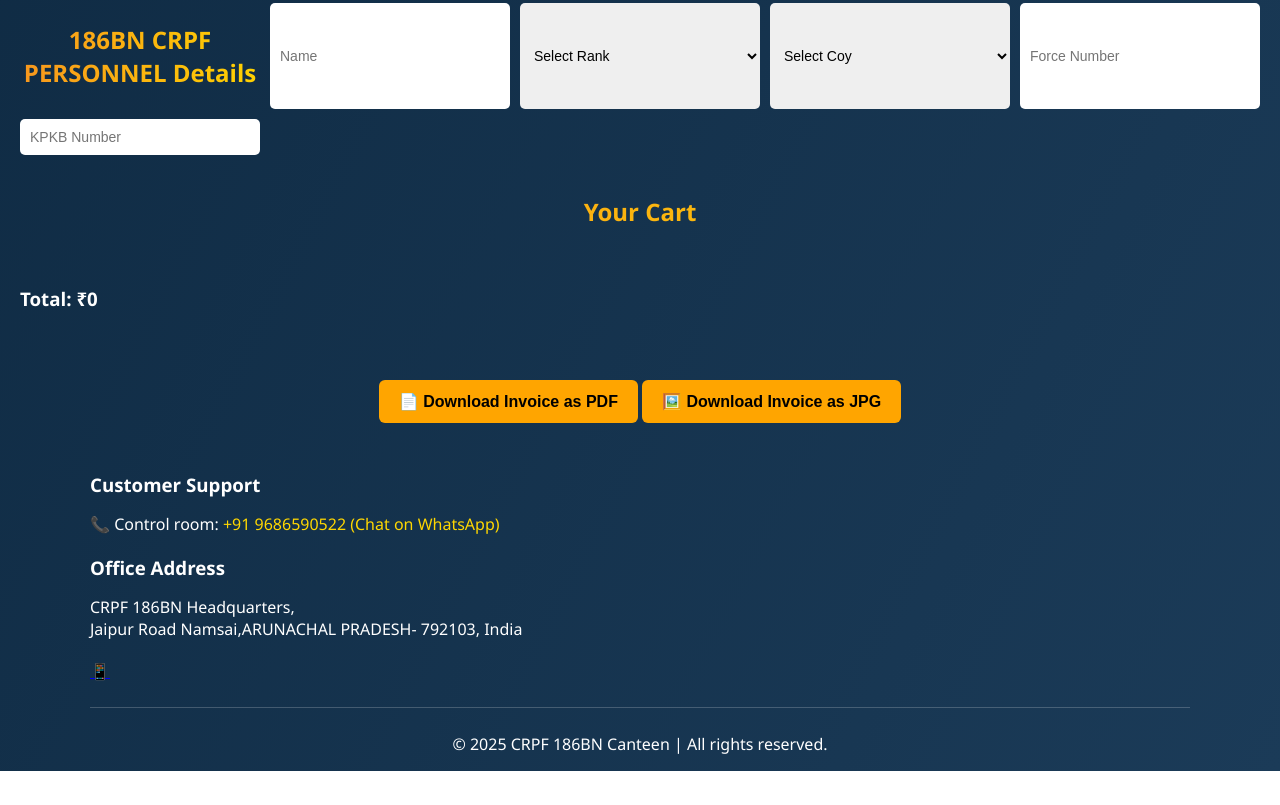
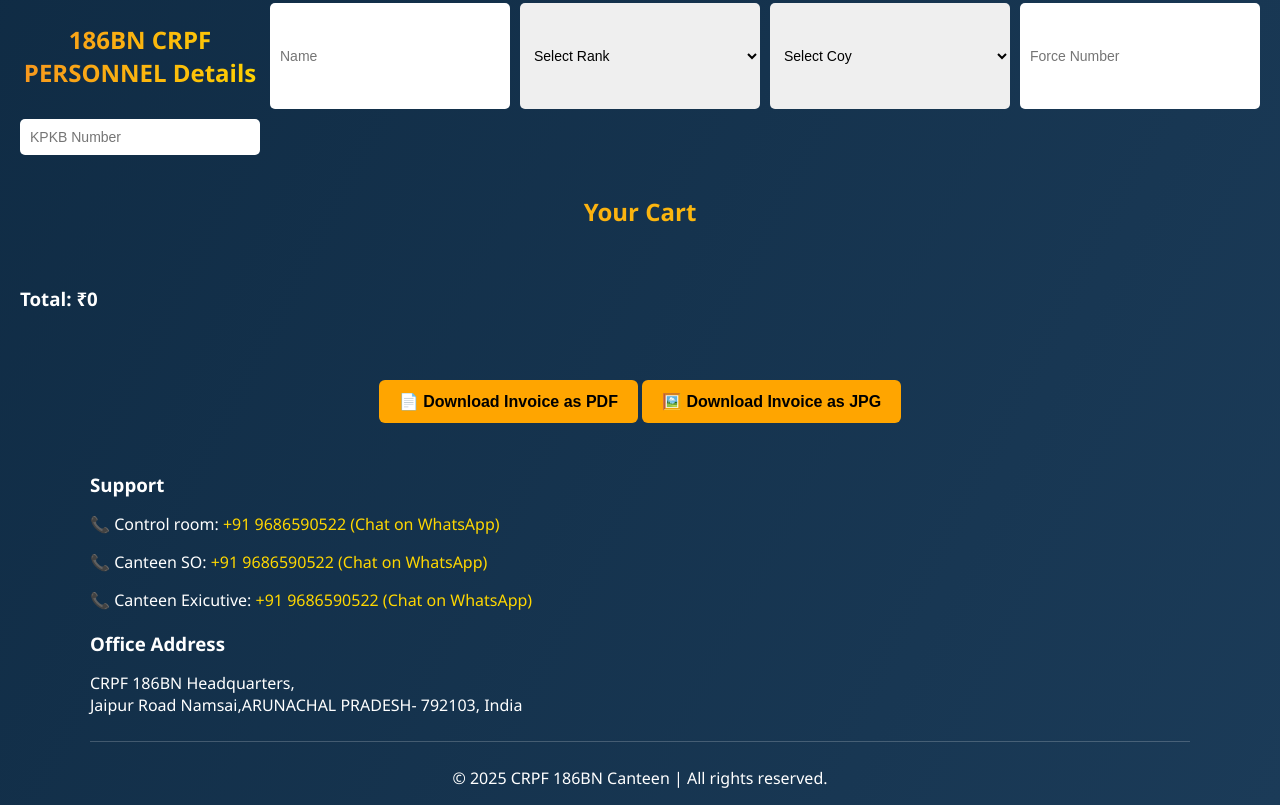
Before and after one commit to husenmudhol/Practice, a plain HTML site: page index.html in a window 1280 px wide. Shown: the part 1700-2505 px from the top of the page. Before the commit the page ends 2471 px from the top, so only its background shows below. Drawn offline with nearby package versions, Linux system fonts and the light colour scheme.

Commit message:
Update index.html

```diff
--- a/index.html
+++ b/index.html
@@ -139,7 +139,7 @@
   <header>
     <div>
       <h1>CRPF 186BN KPKB Canteen Demand</h1>
-      <div class="sub-heading">Serving Brave Soldiers at Jaipur Road, Namsai, Arunachal Pradesh</div>
+      <div class="sub-heading">Serving to a Brave Soldiers</div>
     </div>
     <div>
       <input type="text" id="searchBar" placeholder="Search products..." onkeyup="displayProducts()" />
@@ -325,8 +325,22 @@
 </script>
   <footer>
   <div style="max-width: 1100px; margin: auto; text-align: left;">
-    <h3 style="margin-bottom: 15px;">Customer Support</h3>
+    <h3 style="margin-bottom: 15px;">Support</h3>
     <p>📞 Control room:
+      <a href="https://wa.me/919686590522"
+         style="color: #ffd700; text-decoration: none;"
+         target="_blank">
+         +91 9686590522 (Chat on WhatsApp)
+      </a
+        </p>
+    <p>📞 Canteen SO:
+      <a href="https://wa.me/919686590522"
+         style="color: #ffd700; text-decoration: none;"
+         target="_blank">
+         +91 9686590522 (Chat on WhatsApp)
+      </a
+        </p>
+<p>📞 Canteen Exicutive:
       <a href="https://wa.me/919686590522"
          style="color: #ffd700; text-decoration: none;"
          target="_blank">
@@ -337,10 +351,6 @@
     <p>CRPF 186BN Headquarters,<br>
        Jaipur Road Namsai,ARUNACHAL PRADESH- 792103, India</p>
 
-    <div class="social-icons" style="margin-top: 20px;">
-      <a href="https://wa.me/919876543210" target="_blank">📱</a>
-    </div>
-
     <hr style="margin: 25px 0; border: 0; height: 1px; background: rgba(255,255,255,0.2);">
     <p style="text-align: center;">© 2025 CRPF 186BN Canteen | All rights reserved.</p>
   </div>
```
